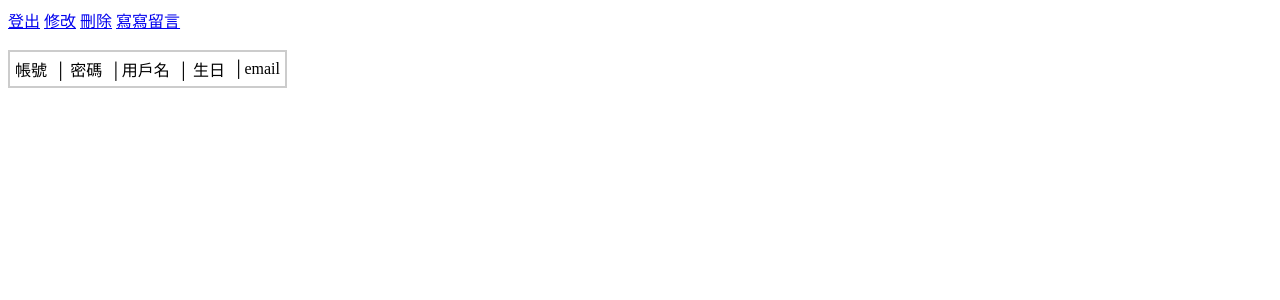
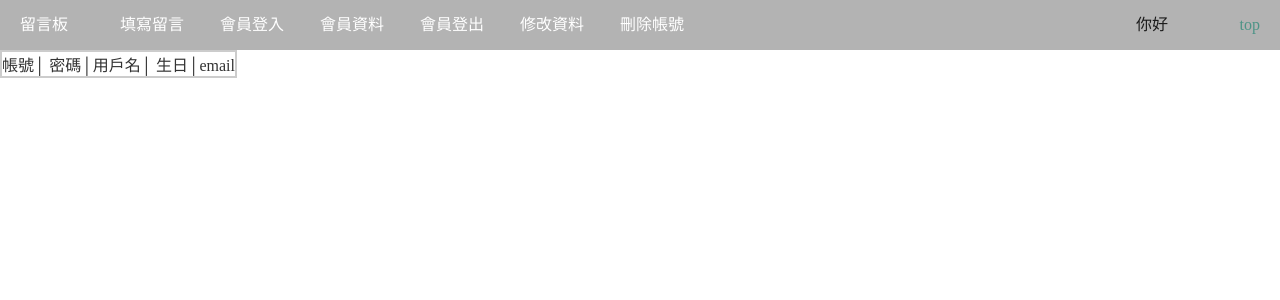
Before and after one commit to spdcs/mapbbs, a PHP site: page /member.php in a window 1280 px wide. Shown: the top 300 px of the page. Run offline with PHP 8.4, Linux system fonts and the light colour scheme; the visitor is signed in with stand-in values (Sample User, id 1); data that the repository does not hold is empty.

Commit message:
edit member.php

```diff
--- a/member.php
+++ b/member.php
@@ -1,26 +1,71 @@
 <?php session_start();
 include("conn.php");
 error_reporting(0);
+?>
 
+<html>
+<!DOCTYPE html>
+<html xmlns="http://www.w3.org/1999/xhtml">
+<head>
+    <meta name="viewport" content="width=device-width, initial-scale=1, maximum-scale=1, user-scalable=no">
+    <title>留言</title>
+    <link rel="stylesheet" href="https://maxcdn.bootstrapcdn.com/bootstrap/3.3.7/css/bootstrap.min.css">
+    <link rel="stylesheet" href="assets/css/bbs.css">
+    <link rel="stylesheet" href="assets/css/reset.css">
+</head>
+<body>
+<div class="top">
+    <div class="menu">
+        <a href="index.php">留言板</a>
+        <a href="bbs_add.php">填寫留言</a>
+        <a href="login.php">會員登入</a>
+        <a href="member.php">會員資料</a>
+        <a href="logout.php">會員登出</a>
+        <?php
+        if ($_SESSION['account'] != null) {
+            ?>
+            <a href="update.php">修改資料</a>
+            <a href="delete.php">刪除帳號</a>
+            <?php
+        } else {
+            echo "";
+        }
+        ?>
+    </div>
+    <div class="hello-name">
+        <?php
+        if ($_SESSION['account'] != null) {
+            echo $row[3] . " 你好";
+        } else {
+            echo "";
+        }
+        ?>
+    </div>
+    <div class="comeback pull-right" id="_top">
+        <a href="">top</a>
+    </div>
+</div>
+<?php
 if ($_SESSION['account'] != null) {
-    echo '<a href="logout.php">登出</a>    ';
-    echo '<a href="update.php">修改</a>    ';
-    echo '<a href="delete.php">刪除</a>    ';
-    echo '<a href="bbs.php">寫寫留言</a>    <br><br>';
 
-
-    $account = $_SESSION['account'];
-    $sql = "SELECT * FROM data where account = '$account'";
-    $result = mysql_query($sql);
-    echo "<table style=\"border:2px #cccccc solid;\" cellpadding=\"3\" border=\"0\">";
-    echo "<tr><td>帳號</td><td>│&nbsp密碼</td><td>│用戶名</td><td>│&nbsp生日</td><td>│email</td></tr>";
+?>
+<table style="border:2px #cccccc solid;" cellpadding="3" border="0">
+    <tr>
+        <td>帳號</td>
+        <td>│&nbsp密碼</td>
+        <td>│用戶名</td>
+        <td>│&nbsp生日</td>
+        <td>│email</td>
+    </tr>
+    <?php
     while ($row = mysql_fetch_row($result)) {
         echo "<tr><td>$row[0]</td><td>│&nbsp$row[1]</td><td>│$row[3]</td><td>│&nbsp$row[5]/$row[6]/$row[7]</td><td>│$row[8]</td></tr>";
     }
-} else {
-    echo '您無權限觀看此頁面!';
-    echo '<meta http-equiv=REFRESH CONTENT=2;url=index.php>';
-}
-?>
+    } else {
+        echo '您無權限觀看此頁面!';
+        echo '<meta http-equiv=REFRESH CONTENT=2;url=index.php>';
+    }
+    ?>
+</table>
 
 <title>個人資料</title>
```
